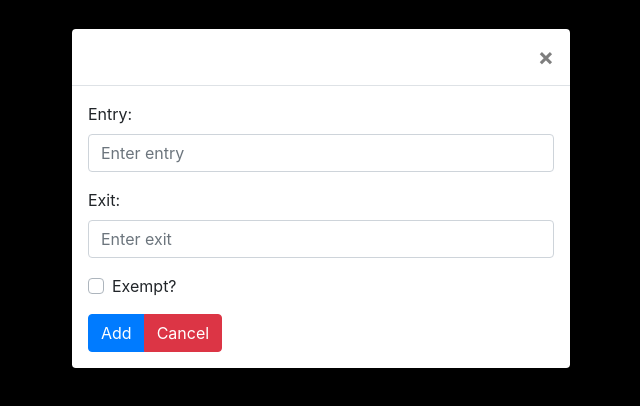
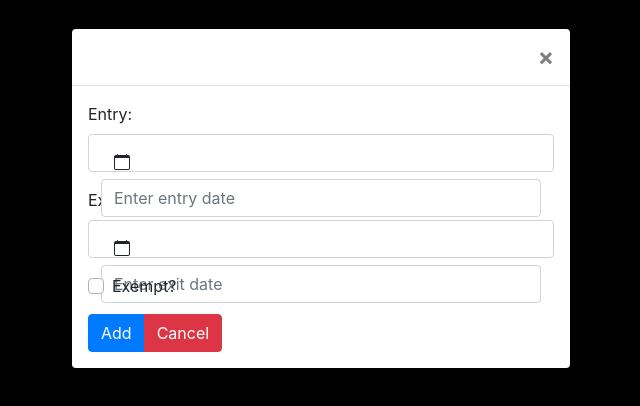
Before and after one commit to FeeJai/sptcalc_client, a Vue app: page / in a window 1280 px wide. Both pictures are taken after a click on the button "Add Trip". Shown: the top 406 px of the page, without its empty margins (319-959 px from the left). Built offline with nearby package versions, Linux system fonts and the light colour scheme.

Commit message:
Add Datepickers

```diff
--- a/src/components/HelloWorld.vue
+++ b/src/components/HelloWorld.vue
@@ -5,6 +5,9 @@
         <h1>SPT Calculator</h1>
         <hr />
         <br />
+        <ul>
+          <li v-for="(days, year) in daysPerYear" v-bind:key="year">{{ year }}: {{ days }}</li>
+        </ul>
         <br />
         <button type="button" class="btn btn-success btn-sm" v-b-modal.trip-modal>Add Trip</button>
         <br />
@@ -50,22 +53,26 @@
     <b-modal ref="addTripModal" id="trip-modal" entry="Add a new trip" hide-footer>
       <b-form @submit="onSubmit" @reset="onReset" class="w-100">
         <b-form-group id="form-entry-group" label="Entry:" label-for="form-entry-input">
-          <b-form-input
+          <b-form-datepicker
             id="form-entry-input"
             type="text"
             v-model="addTripForm.entry"
             required
-            placeholder="Enter entry"
-          ></b-form-input>
+            placeholder="Enter entry date"
+            menu-class="w-100"
+            calendar-width="100%"
+          ></b-form-datepicker>
         </b-form-group>
         <b-form-group id="form-exit-group" label="Exit:" label-for="form-exit-input">
-          <b-form-input
+          <b-form-datepicker
             id="form-exit-input"
             type="text"
             v-model="addTripForm.exit"
             required
-            placeholder="Enter exit"
-          ></b-form-input>
+            placeholder="Enter exit date"
+            menu-class="w-100"
+            calendar-width="100%"
+          ></b-form-datepicker>
         </b-form-group>
         <b-form-group id="form-exempt-group">
           <b-form-checkbox v-model="addTripForm.exempt" value="true">Exempt?</b-form-checkbox>
@@ -80,25 +87,29 @@
     <b-modal ref="editTripModal" id="trip-update-modal" entry="Update" hide-footer>
       <b-form @submit="onSubmitUpdate" @reset="onResetUpdate" class="w-100">
         <b-form-group id="form-entry-edit-group" label="Entry:" label-for="form-entry-edit-input">
-          <b-form-input
+          <b-form-datepicker
             id="form-entry-edit-input"
             type="text"
             v-model="editForm.entry"
             required
-            placeholder="Enter entry"
-          ></b-form-input>
+            placeholder="Enter entry date"
+            menu-class="w-100"
+            calendar-width="100%"
+          ></b-form-datepicker>
         </b-form-group>
         <b-form-group id="form-exit-edit-group" label="Exit:" label-for="form-exit-edit-input">
-          <b-form-input
+          <b-form-datepicker
             id="form-exit-edit-input"
             type="text"
             v-model="editForm.exit"
             required
-            placeholder="Enter exit"
-          ></b-form-input>
+            placeholder="Enter exit date"
+            menu-class="w-100"
+            calendar-width="100%"
+          ></b-form-datepicker>
         </b-form-group>
         <b-form-group id="form-exempt-edit-group">
-            <b-form-checkbox v-model="editForm.exempt" value="true">Exempt?</b-form-checkbox>
+          <b-form-checkbox v-model="editForm.exempt" value="true">Exempt?</b-form-checkbox>
         </b-form-group>
         <b-button-group>
           <b-button type="submit" variant="primary">Update</b-button>
@@ -106,7 +117,6 @@
         </b-button-group>
       </b-form>
     </b-modal>
-
   </div>
 </template>
 
@@ -115,6 +125,14 @@
 export default {
   data() {
     return {
+      daysPerYear: {
+        2017: 0,
+        2018: 0,
+        2019: 0,
+        2020: 0,
+        2021: 0,
+        2022: 0
+      },
       trips: [
         {
           entry: "2020-01-01",
@@ -177,12 +195,11 @@ export default {
       this.editForm.entry = trip.entry;
       this.editForm.exit = trip.exit;
       this.editForm.exempt = trip.exempt;
-
     },
     onSubmitUpdate(evt) {
       evt.preventDefault();
       this.$refs.editTripModal.hide();
-      console.log(this.editForm)
+      console.log(this.editForm);
       let exempt = false;
       if (this.editForm.exempt) exempt = true;
       const payload = {
@@ -197,7 +214,6 @@ export default {
       evt.preventDefault();
       this.$refs.editTripModal.hide();
       this.initForm();
-
     },
     onDeleteTrip(trip) {
       this.trips.splice(trip, 1);
```
